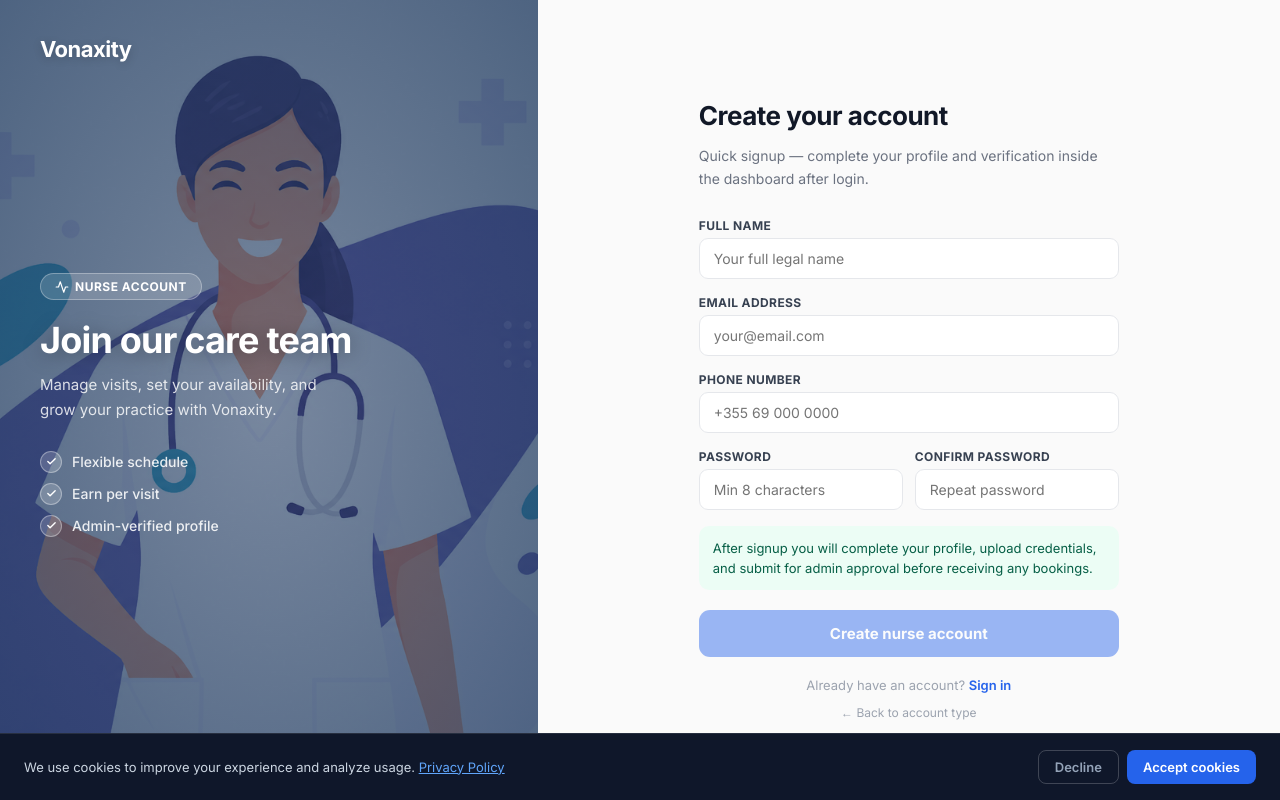
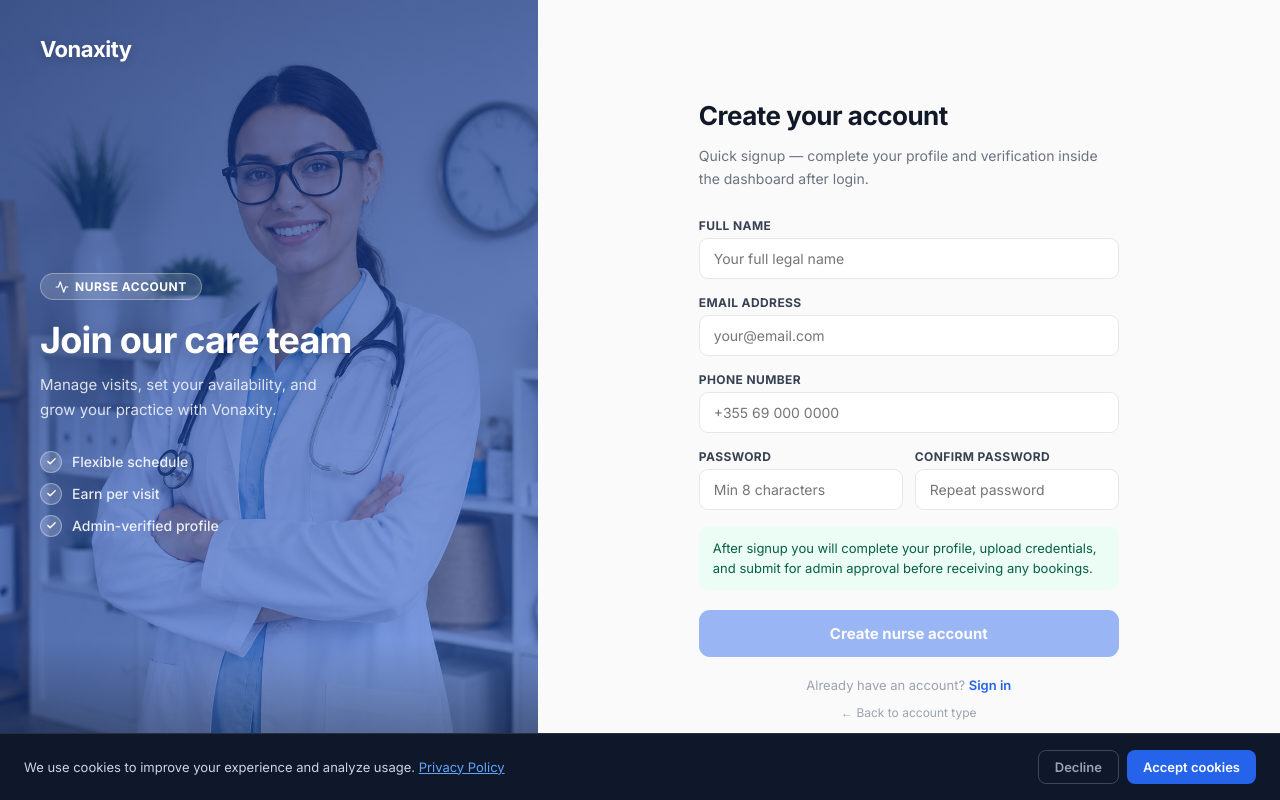
Before and after one commit to KeisNebelli/vonaxitynew, a Next.js app in the folder frontend/: page /1/nurse-signup in a window 1280 px wide. Built offline with nearby package versions, Linux system fonts and the light colour scheme; no server answers.

Commit message:
Replace cartoon illustration with real photo on nurse-signup panel
Swap nurselandingpage.png → nurse-hero.png, replace double-stacked
radial overlay with directional gradient + bottom vignette to match
the client signup panel style.

Co-Authored-By: Claude Sonnet 4.6 <noreply@anthropic.com>

```diff
--- a/frontend/app/[lang]/nurse-signup/page.jsx
+++ b/frontend/app/[lang]/nurse-signup/page.jsx
@@ -82,12 +82,12 @@ export default function NurseSignup({ params }) {
 
       {/* ── Left illustration panel ── */}
       <div style={{ position:'relative', width:'42%', flexShrink:0, overflow:'hidden', background:'#1e3a5f' }}>
-        <img src="/nurselandingpage.png" alt=""
+        <img src="/nurse-hero.png" alt=""
           style={{ position:'absolute', inset:0, width:'100%', height:'100%', objectFit:'cover', objectPosition:'center top' }} />
-        {/* blue wash */}
-        <div style={{ position:'absolute', inset:0, background:'rgba(30,58,95,0.55)' }} />
-        {/* radial vignette */}
-        <div style={{ position:'absolute', inset:0, background:'radial-gradient(ellipse at center, rgba(30,58,95,0.1) 0%, rgba(30,58,95,0.52) 100%)' }} />
+        {/* directional overlay */}
+        <div style={{ position:'absolute', inset:0, background:'linear-gradient(160deg,rgba(17,50,130,0.72) 0%,rgba(37,99,235,0.50) 100%)' }} />
+        {/* bottom vignette */}
+        <div style={{ position:'absolute', bottom:0, left:0, right:0, height:160, background:'linear-gradient(to top, rgba(0,0,0,0.55) 0%, transparent 100%)' }} />
 
         <div style={{ position:'relative', zIndex:2, height:'100%', display:'flex', flexDirection:'column', justifyContent:'space-between', padding:'36px 40px', animation:'fadeUp 0.6s ease both' }}>
           {/* logo */}
```
